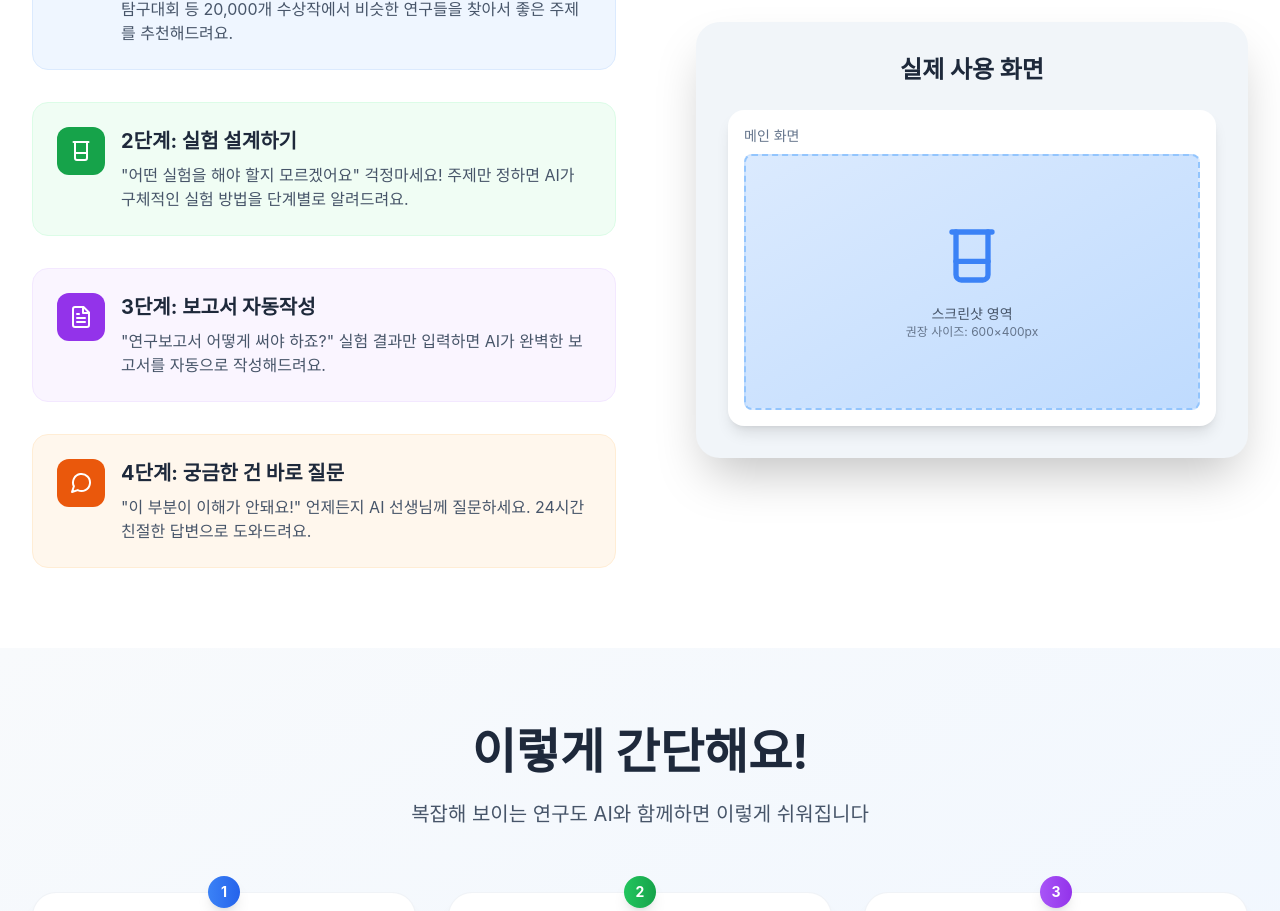
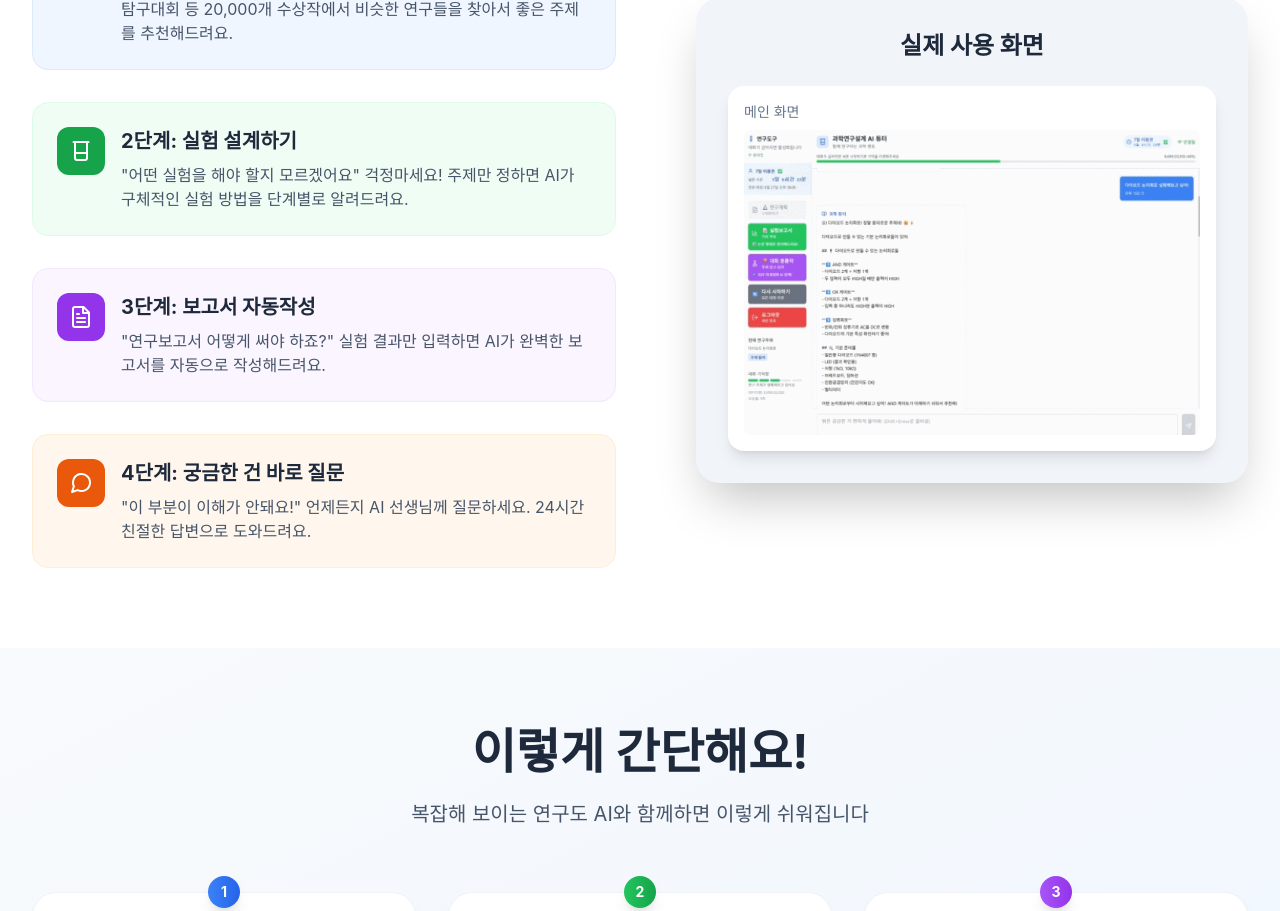
Before and after one commit to jonghyeuk/littlescieceAIchatlanding, a React (Create React App) app: page / in a window 1280 px wide. Shown: the part 1300-2211 px from the top of the page. Built offline with nearby package versions, Linux system fonts and the light colour scheme; the HTML template or start-up script is replaced by a standard one.

Commit message:
Update App.js

```diff
--- a/src/App.js
+++ b/src/App.js
@@ -233,12 +233,13 @@ const App = () => {
     {/* Main Screenshot */}
     <div className="bg-white rounded-2xl p-4 shadow-lg">
       <div className="text-sm text-slate-500 mb-2">메인 화면</div>
-                    <div className="w-full h-64 bg-gradient-to-br from-blue-100 to-blue-200 border-2 border-dashed border-blue-300 rounded-lg flex items-center justify-center">
-                      <div className="text-center text-slate-600">
-                        <Beaker className="w-16 h-16 mx-auto mb-4 text-blue-500" />
-                        <p className="text-sm">스크린샷 영역</p>
-                        <p className="text-xs text-slate-500">권장 사이즈: 600×400px</p>
-                      </div>
+      <div className="w-full rounded-lg overflow-hidden">
+        <img
+          src="/image/anigif.gif"
+          alt="과학연구설계 AI 실제 사용 화면"
+          className="w-full h-auto object-cover shadow-lg"
+          loading="lazy"
+        />
       </div>
     </div>
   </div>
```
Lines whose indentation alone changed are shown as unchanged.
